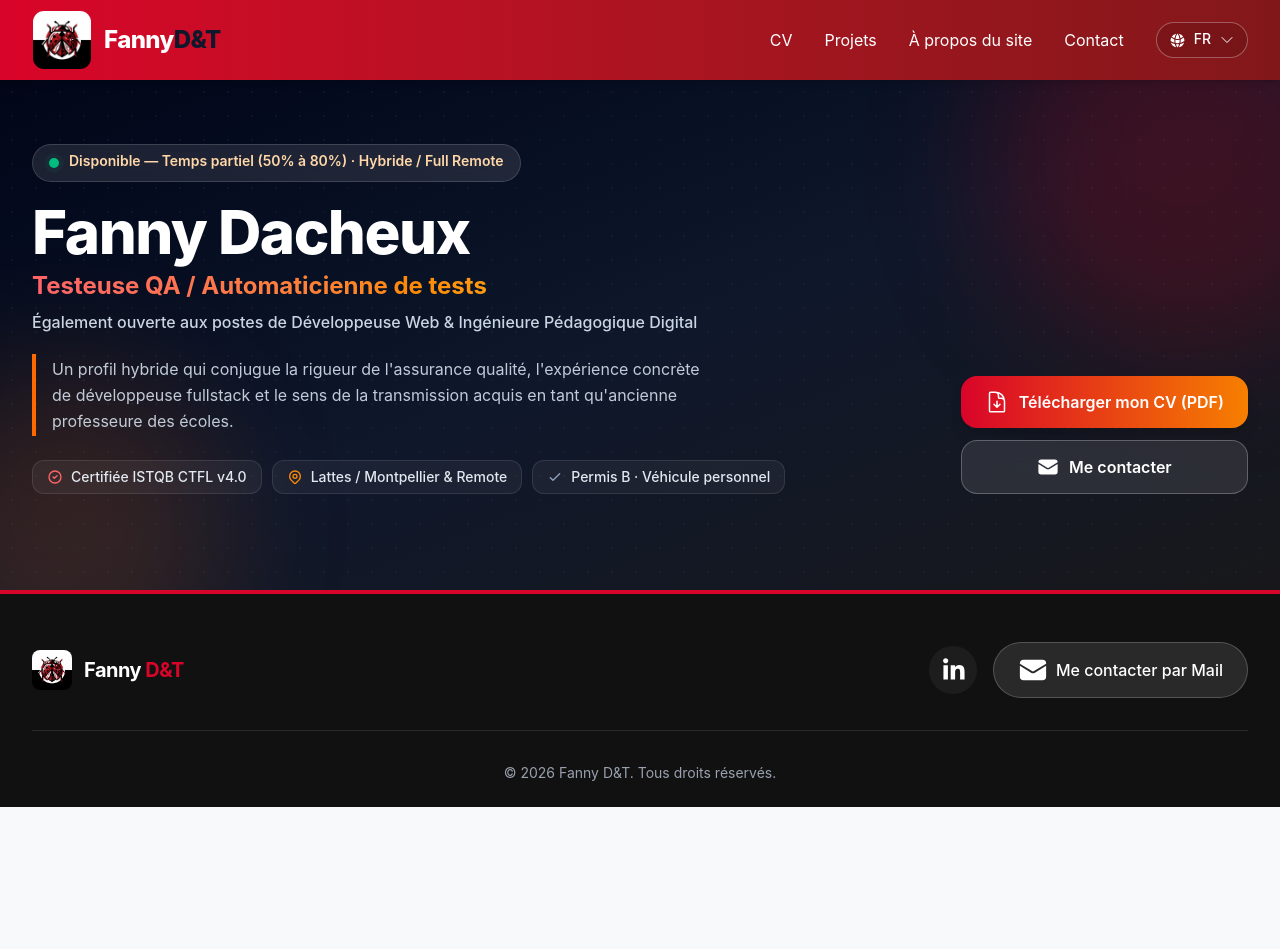
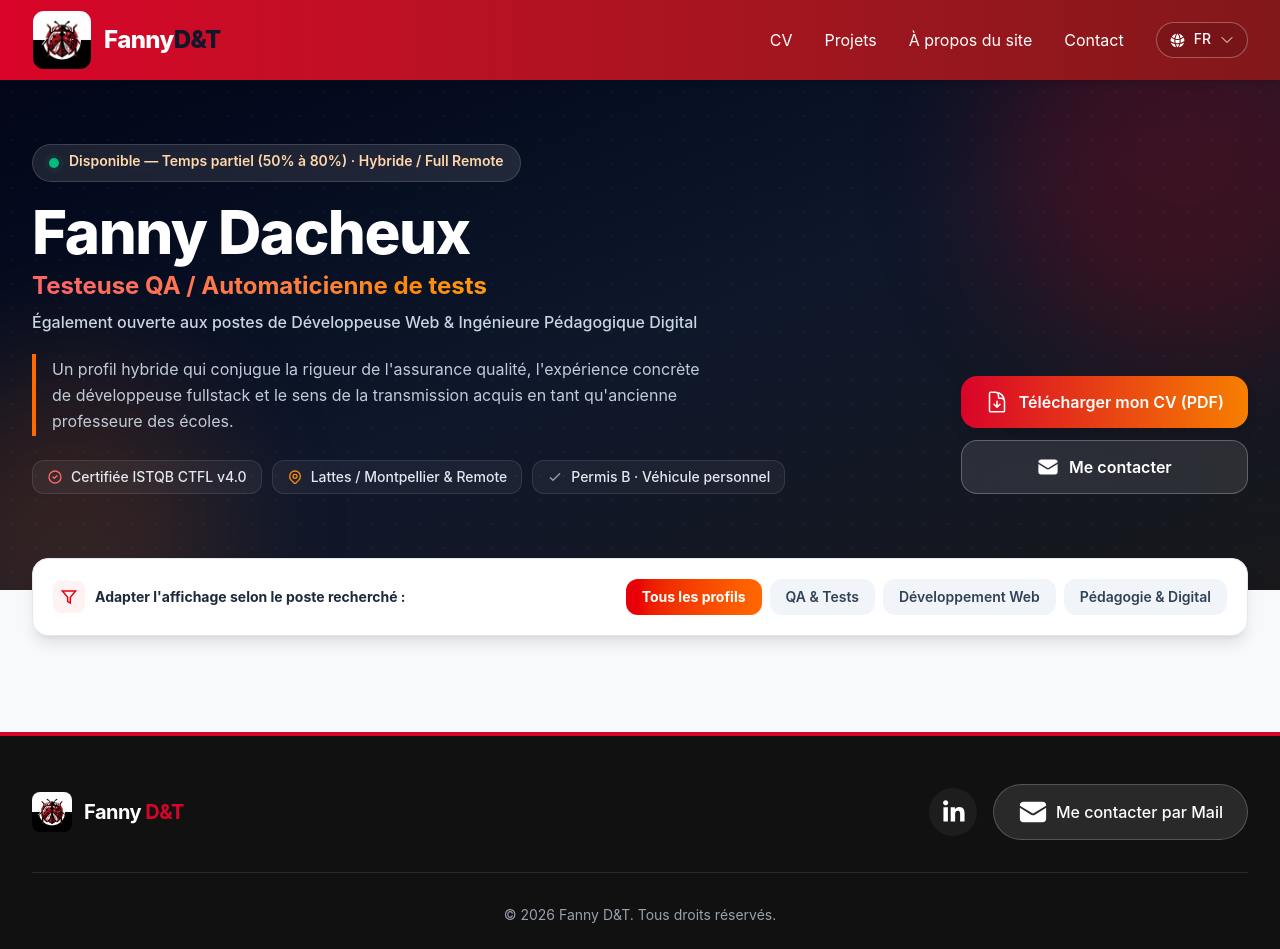
Before and after one commit to fdacheux/portfolio, a Next.js app: page /CV in a window 1280 px wide. Before the commit the page ends 807 px from the top, so only its background shows below. Built offline with nearby package versions, Linux system fonts and the light colour scheme.

Commit message:
CV page : Job Filters (non-functionnal)

```diff
--- a/app/CV/_components/HeroSection.tsx
+++ b/app/CV/_components/HeroSection.tsx
@@ -49,6 +49,7 @@ function HeroSection() {
             <div className="flex flex-wrap gap-2.5 pt-1">
               <span className="dark-pill">
                 <svg
+                  aria-hidden="true"
                   className="w-4 h-4 text-red-400 shrink-0"
                   fill="none"
                   stroke="currentColor"
--- /dev/null
+++ b/app/CV/_components/JobFilters.tsx
@@ -0,0 +1,85 @@
+"use client";
+
+import { useState } from "react";
+
+function JobFilters() {
+  const [activeFilter, setActiveFilter] = useState("Tous les profils");
+
+  return (
+    <div className="filters-box">
+      <div className="flex items-center gap-2.5 text-sm font-bold text-slate-800">
+        <span className="w-8 h-8 rounded-lg bg-red-50 text-red-600 flex items-center justify-center shrink-0">
+          <svg
+            className="w-4 h-4"
+            fill="none"
+            stroke="currentColor"
+            strokeWidth="2.2"
+            viewBox="0 0 24 24"
+          >
+            <polygon points="22 3 2 3 10 12.46 10 19 14 21 14 12.46 22 3"></polygon>
+          </svg>
+        </span>
+        <span className="filters-box_label">
+          Adapter l'affichage selon le poste recherché :
+        </span>{" "}
+      </div>
+      <ul
+        className="flex items-center gap-2 overflow-x-auto no-scrollbar pb-0.5 md:pb-0"
+        id="role-filter-bar"
+        role="tablist"
+        aria-label="Filtrer par métier"
+      >
+        <li>
+          <button
+            className={
+              activeFilter === "Tous les profils"
+                ? "filter-btn_active"
+                : "filter-btn_inactive"
+            }
+            onClick={() => setActiveFilter("Tous les profils")}
+          >
+            Tous les profils
+          </button>
+        </li>
+        <li>
+          <button
+            className={
+              activeFilter === "QA & Tests"
+                ? "filter-btn_active"
+                : "filter-btn_inactive"
+            }
+            onClick={() => setActiveFilter("QA & Tests")}
+          >
+            QA & Tests
+          </button>
+        </li>
+        <li>
+          <button
+            className={
+              activeFilter === "Développement Web"
+                ? "filter-btn_active"
+                : "filter-btn_inactive"
+            }
+            onClick={() => setActiveFilter("Développement Web")}
+          >
+            Développement Web
+          </button>
+        </li>
+        <li>
+          <button
+            className={
+              activeFilter === "Pédagogie & Digital"
+                ? "filter-btn_active"
+                : "filter-btn_inactive"
+            }
+            onClick={() => setActiveFilter("Pédagogie & Digital")}
+          >
+            Pédagogie & Digital
+          </button>
+        </li>
+      </ul>
+    </div>
+  );
+}
+
+export default JobFilters;
--- a/app/CV/page.tsx
+++ b/app/CV/page.tsx
@@ -1,9 +1,15 @@
-import HeroSection from "./_components/HeroSection"
+import HeroSection from "./_components/HeroSection";
+import JobFilters from "./_components/JobFilters";
 
 function page() {
   return (
-    <div><HeroSection /></div>
-  )
+    <div>
+      <HeroSection />
+      <main className="grow max-w-7xl w-full mx-auto px-4 sm:px-6 lg:px-8 pb-16">
+        <JobFilters />
+      </main>
+    </div>
+  );
 }
 
-export default page
+export default page;
--- a/app/globals.css
+++ b/app/globals.css
@@ -6,8 +6,6 @@
   --color-brand-orange: #f77f00;
   --color-brand-light: #f8f9fa;
 }
-
-
 
 .navbar-links {
   @apply text-white hover:text-brand-orange transition-colors duration-300;
@@ -35,6 +33,23 @@
   color: white;
 }
 
-.dark-pill{
-  @apply inline-flex items-center gap-2 px-3.5 py-1.5 rounded-xl bg-white/5 border border-white/10 text-xs sm:text-sm font-medium text-slate-200
+.dark-pill {
+  @apply inline-flex items-center gap-2 px-3.5 py-1.5 rounded-xl bg-white/5 border border-white/10 text-xs sm:text-sm font-medium text-slate-200;
 }
+
+.filters-box {
+  @apply -mt-8 relative z-20 mb-8 bg-white rounded-2xl p-4 sm:p-5 border border-slate-200 shadow-lg flex flex-col md:flex-row md:items-center justify-between gap-4;
+}
+
+.filter-btn_active,
+.filter-btn_inactive {
+  @apply shrink-0 px-4 py-2 rounded-xl text-xs sm:text-sm transition-all cursor-pointer;
+}
+
+.filter-btn_active {
+  @apply font-bold bg-linear-to-r from-red-600 to-orange-500 text-white shadow-sm;
+}
+
+.filter-btn_inactive {
+  @apply font-semibold bg-slate-100 text-slate-700 hover:bg-red-50 hover:text-red-700;
+}
```
Also changed, not shown: 1 other file (tests, documents, lock files or other folders).
